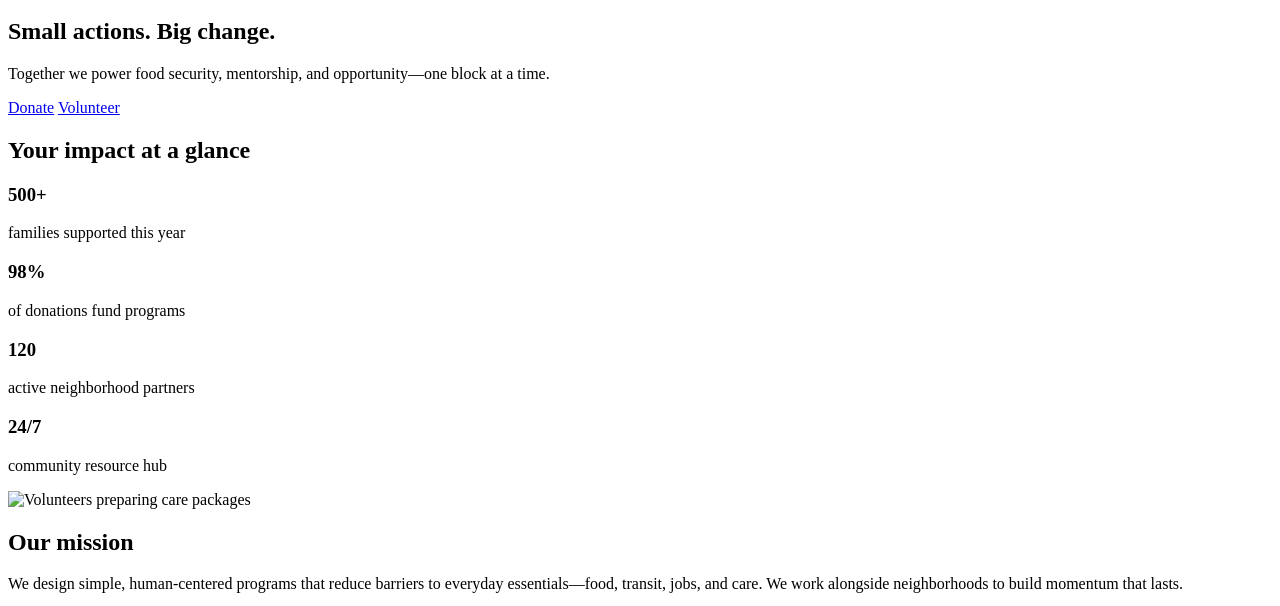
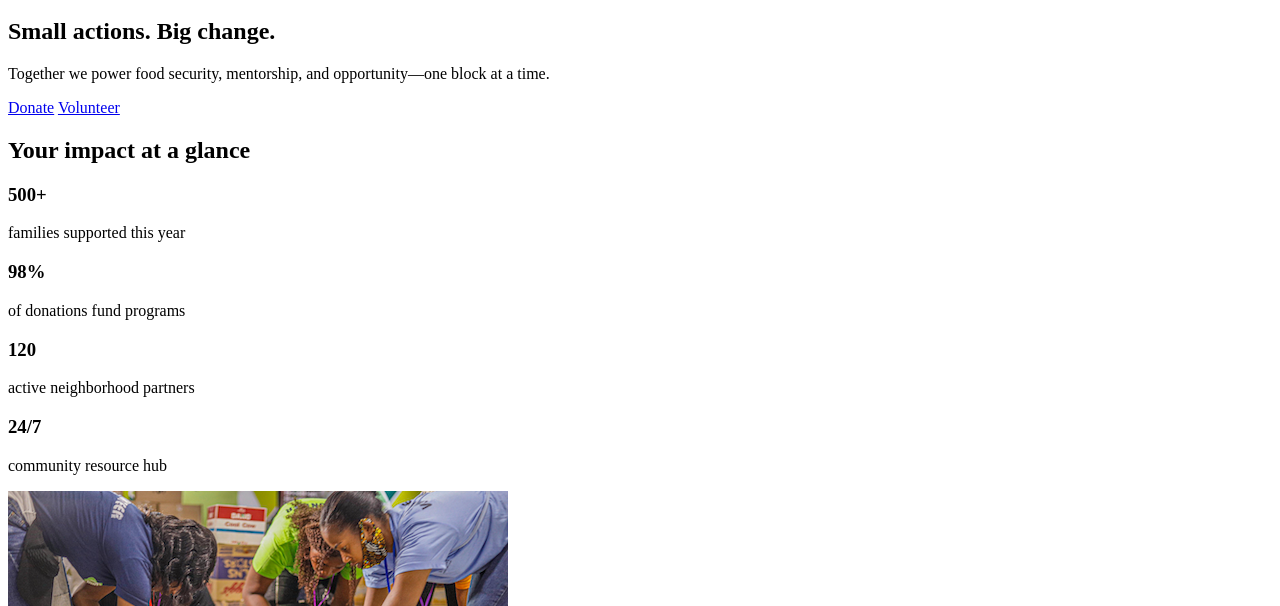
Before and after one commit to AlexWlkr/nonprofit-landing-demo, a plain HTML site: page index.html in a window 1280 px wide. Shown: the part 137-743 px from the top of the page. Drawn offline with Linux system fonts and the light colour scheme.

Commit message:
feat: add mission img

```diff
--- a/index.html
+++ b/index.html
@@ -73,7 +73,7 @@
    <section id="mission" class="split" aria-labelledby="mission-title">
       <div class="container split__grid">
         <div class="split__media">
-          <img src="assets/mission.jpg" alt="Volunteers preparing care packages" />
+          <img src="assets/mission.png" alt="Volunteers preparing care packages" />
         </div>
         <div class="split__content">
           <h2 id="mission-title">Our mission</h2>
```
Also changed, not shown: assets/mission.png (added), 2 other files.
